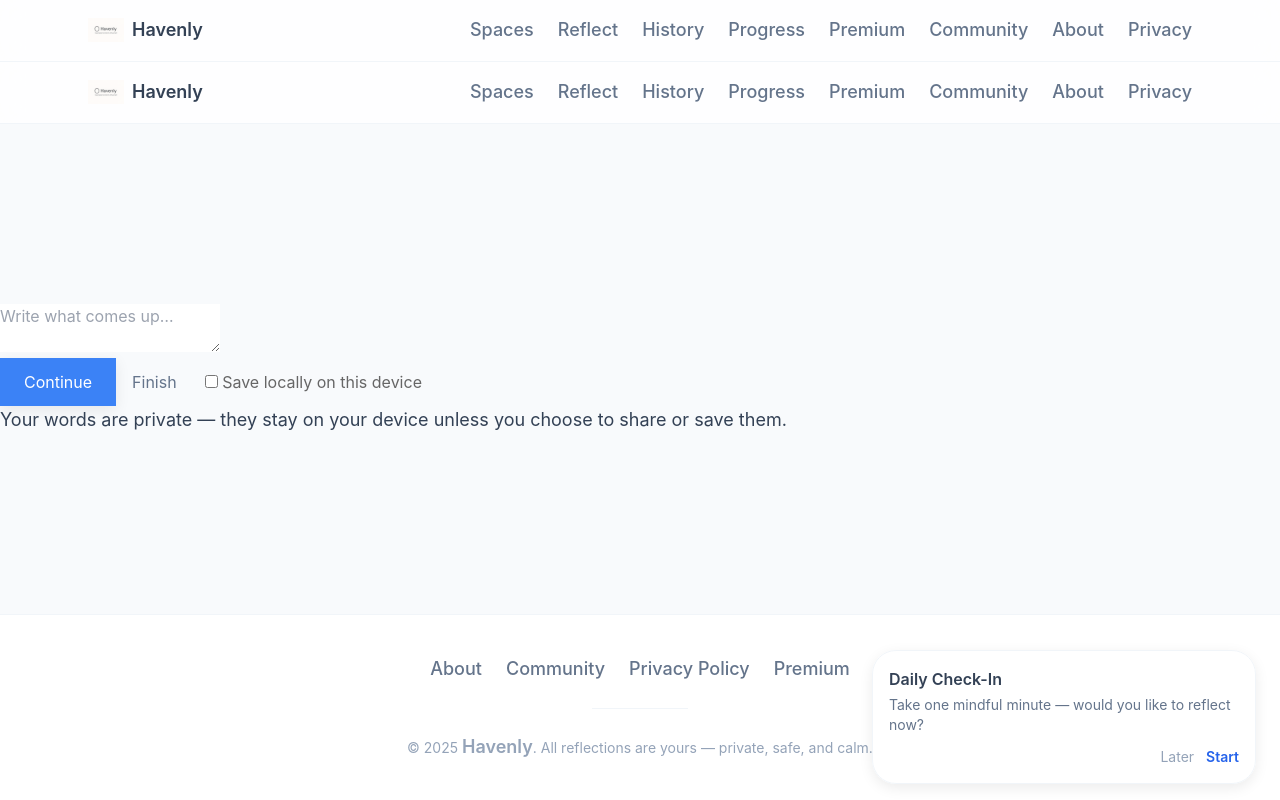
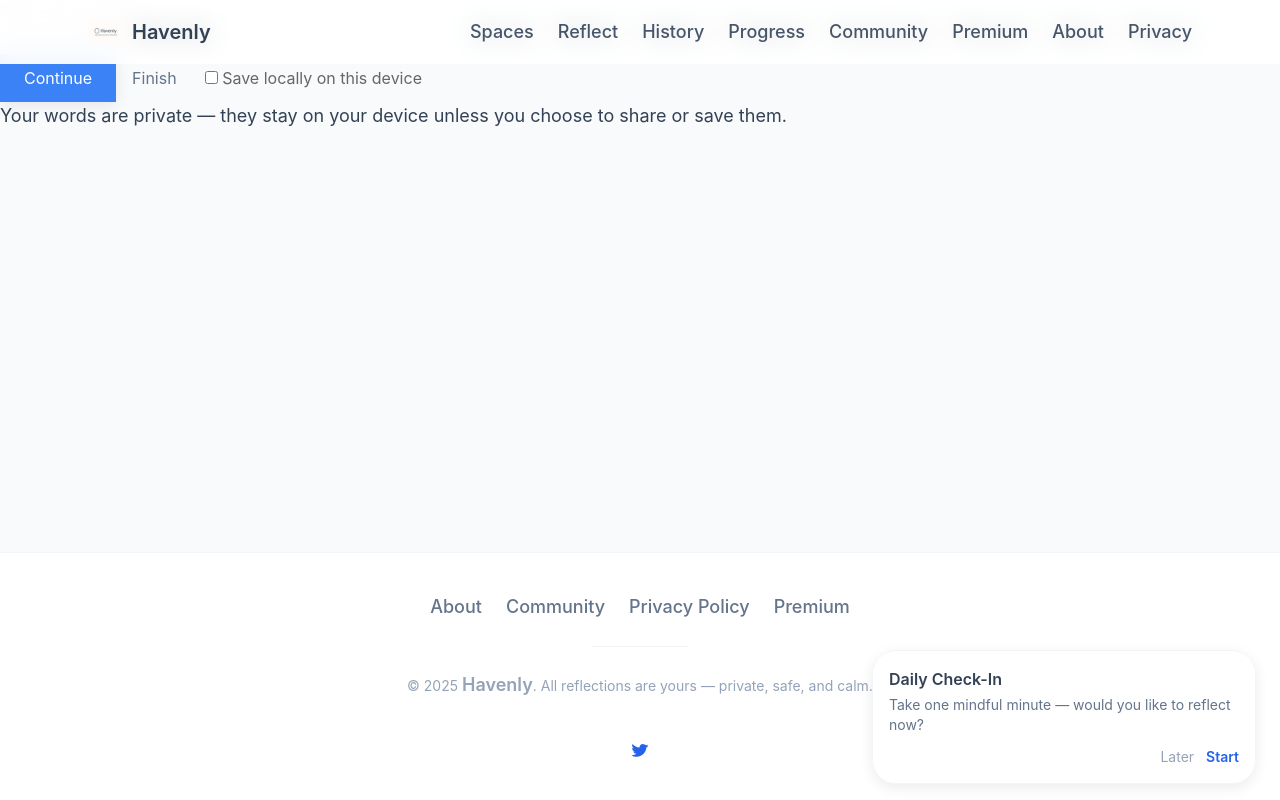
Before and after one commit to Khrboshi/havenly, a Next.js app: page /reflect in a window 1280 px wide. Shown: the top 800 px of the page. Built offline with nearby package versions, Linux system fonts and the light colour scheme.

Commit message:
Update Header.js

```diff
--- a/components/Header.js
+++ b/components/Header.js
@@ -3,43 +3,39 @@
 import { useState, useEffect } from "react";
 import Link from "next/link";
 import Image from "next/image";
+import { motion, AnimatePresence } from "framer-motion";
 import { Menu, X } from "lucide-react";
 
 export default function Header() {
-  const [menuOpen, setMenuOpen] = useState(false);
-  const [isDark, setIsDark] = useState(false);
+  const [open, setOpen] = useState(false);
+  const [scrolled, setScrolled] = useState(false);
 
-  // Detect system color scheme
   useEffect(() => {
-    const mq = window.matchMedia("(prefers-color-scheme: dark)");
-    setIsDark(mq.matches);
-    const handler = (e) => setIsDark(e.matches);
-    mq.addEventListener("change", handler);
-    return () => mq.removeEventListener("change", handler);
+    const onScroll = () => setScrolled(window.scrollY > 10);
+    window.addEventListener("scroll", onScroll);
+    return () => window.removeEventListener("scroll", onScroll);
   }, []);
 
-  const toggleMenu = () => setMenuOpen(!menuOpen);
-
-  const menuItems = [
+  const navLinks = [
     { href: "/rooms", label: "Spaces" },
     { href: "/unpack", label: "Reflect" },
     { href: "/history", label: "History" },
     { href: "/progress", label: "Progress" },
+    { href: "/community", label: "Community" },
     { href: "/premium", label: "Premium" },
-    { href: "/community", label: "Community" },
     { href: "/about", label: "About" },
     { href: "/privacy", label: "Privacy" },
   ];
 
   return (
     <header
-      className={`sticky top-0 z-50 border-b backdrop-blur-md transition-colors duration-300 ${
-        isDark
-          ? "bg-slate-900/80 border-slate-700"
-          : "bg-white/80 border-slate-200"
+      className={`fixed top-0 w-full z-50 transition-all duration-300 ${
+        scrolled
+          ? "bg-white/80 dark:bg-slate-900/80 backdrop-blur-md shadow-sm border-b border-slate-200 dark:border-slate-700"
+          : "bg-white/70 dark:bg-slate-900/70 backdrop-blur-md"
       }`}
     >
-      <div className="max-w-6xl mx-auto px-4 sm:px-6 flex items-center justify-between py-4">
+      <div className="max-w-6xl mx-auto px-6 flex items-center justify-between h-16">
         {/* Logo */}
         <Link href="/" className="flex items-center gap-2 group">
           <Image
@@ -50,83 +46,66 @@ export default function Header() {
             priority
             className="transition-transform group-hover:scale-105"
           />
-          <span
-            className={`text-lg font-semibold transition-colors ${
-              isDark ? "text-slate-100" : "text-slate-800"
-            }`}
-          >
+          <span className="text-xl font-semibold text-slate-800 dark:text-slate-100">
             Havenly
           </span>
         </Link>
 
-        {/* Desktop Menu */}
+        {/* Desktop Nav */}
         <nav className="hidden md:flex gap-6 text-sm font-medium">
-          {menuItems.map((item) => (
+          {navLinks.map(({ href, label }) => (
             <Link
-              key={item.href}
-              href={item.href}
-              className={`transition-colors ${
-                isDark
-                  ? "text-slate-200 hover:text-blue-400"
-                  : "text-slate-600 hover:text-blue-600"
-              }`}
+              key={href}
+              href={href}
+              className="text-slate-700 dark:text-slate-200 hover:text-blue-600 dark:hover:text-blue-400 transition"
             >
-              {item.label}
+              {label}
             </Link>
           ))}
         </nav>
 
-        {/* Mobile Menu Toggle */}
+        {/* Mobile Menu Button */}
         <button
-          onClick={toggleMenu}
+          onClick={() => setOpen(!open)}
+          className="md:hidden p-2 rounded-md hover:bg-slate-200/50 dark:hover:bg-slate-700/50 transition"
           aria-label="Toggle menu"
-          className="md:hidden p-2 rounded-md transition-colors"
         >
-          {menuOpen ? (
-            <X
-              size={24}
-              className={`${
-                isDark ? "text-slate-200" : "text-slate-700"
-              } transition-transform`}
-            />
+          {open ? (
+            <X className="w-6 h-6 text-slate-800 dark:text-slate-100" />
           ) : (
-            <Menu
-              size={24}
-              className={`${
-                isDark ? "text-slate-200" : "text-slate-700"
-              } transition-transform`}
-            />
+            <Menu className="w-6 h-6 text-slate-800 dark:text-slate-100" />
           )}
         </button>
       </div>
 
-      {/* Mobile Dropdown */}
-      {menuOpen && (
-        <div
-          className={`md:hidden animate-slide-in border-t ${
-            isDark
-              ? "bg-slate-900/95 border-slate-700 text-slate-100"
-              : "bg-white/95 border-slate-200 text-slate-800"
-          }`}
-        >
-          <nav className="flex flex-col text-center space-y-2 py-6 px-4">
-            {menuItems.map((item) => (
+      {/* Mobile Menu Overlay */}
+      <AnimatePresence>
+        {open && (
+          <motion.div
+            initial={{ opacity: 0 }}
+            animate={{ opacity: 1 }}
+            exit={{ opacity: 0 }}
+            className="fixed inset-0 bg-slate-900/95 backdrop-blur-md flex flex-col items-center justify-center space-y-6 text-lg z-40 md:hidden"
+          >
+            {navLinks.map(({ href, label }) => (
               <Link
-                key={item.href}
-                href={item.href}
-                className={`py-2 text-lg rounded-full font-medium transition-all ${
-                  isDark
-                    ? "hover:bg-slate-800 hover:text-blue-400"
-                    : "hover:bg-blue-50 hover:text-blue-700"
-                }`}
-                onClick={() => setMenuOpen(false)}
+                key={href}
+                href={href}
+                className="text-white text-xl font-medium hover:text-blue-400 transition"
+                onClick={() => setOpen(false)}
               >
-                {item.label}
+                {label}
               </Link>
             ))}
-          </nav>
-        </div>
-      )}
+            <button
+              onClick={() => setOpen(false)}
+              className="btn-secondary mt-8 text-white border-white hover:bg-white hover:text-slate-900"
+            >
+              Close Menu
+            </button>
+          </motion.div>
+        )}
+      </AnimatePresence>
     </header>
   );
 }
```
